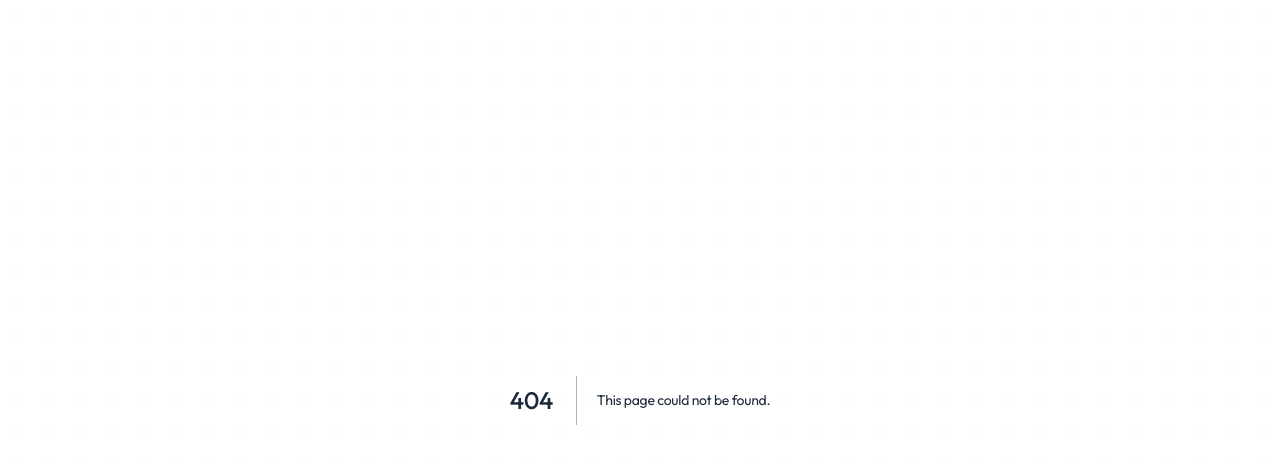
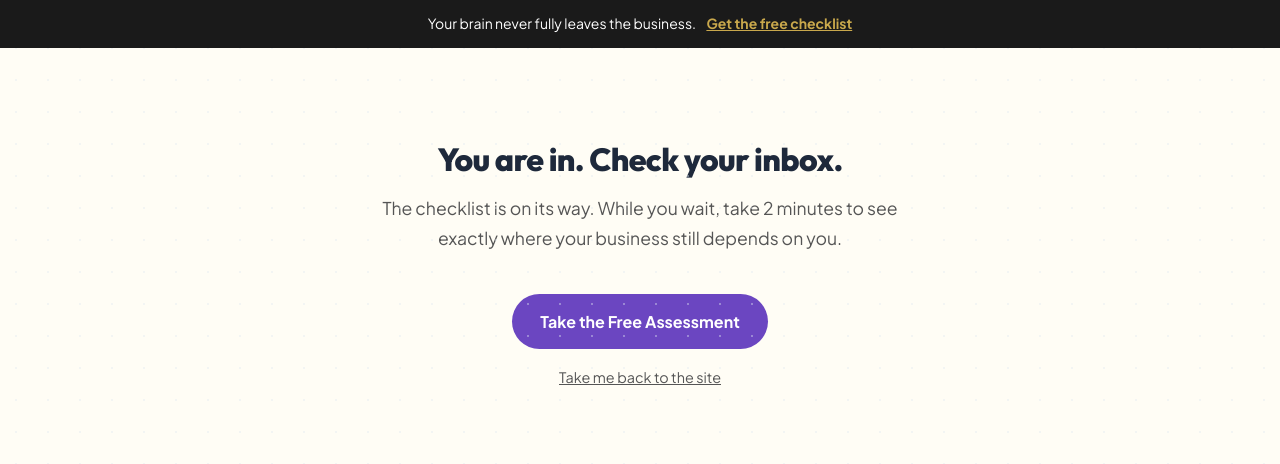
Before and after one commit to unboundascentdev/unbound-ascent, a Next.js app: page /thank-you in a window 1280 px wide. Before the commit this address had no page. Shown: the top 464 px of the page. Built offline with nearby package versions, Linux system fonts and the light colour scheme.

Commit message:
Add opt-in banner, free page, and thank you page

```diff
--- a/src/app/layout.js
+++ b/src/app/layout.js
@@ -1,4 +1,5 @@
 import "./globals.css";
+import OptInBanner from "../components/OptInBanner";
 import { Analytics } from "@vercel/analytics/next";
 import Script from "next/script";
 
@@ -28,10 +29,12 @@ export const metadata = {
     card: "summary_l_image",
   },
 };
+
 export default function RootLayout({ children }) {
   return (
     <html lang="en">
       <body>
+        <OptInBanner />
         {children}
         <Script id="analytics-guard" strategy="beforeInteractive">{`
           if (localStorage.getItem('va-disable') !== '1') {
--- /dev/null
+++ b/src/app/thank-you/page.jsx
@@ -0,0 +1,30 @@
+import Link from "next/link";
+
+export default function ThankYouPage() {
+  const btnStyle = {
+    backgroundColor: "#6b46c1",
+    color: "#ffffff",
+    padding: "14px 28px",
+    borderRadius: "999px",
+    fontWeight: "700",
+    textDecoration: "none",
+    fontSize: "1rem",
+  };
+
+  return (
+    <div style={{ maxWidth: "600px", margin: "140px auto 80px", padding: "0 20px", textAlign: "center" }}>
+      <h1 style={{ fontSize: "2rem", marginBottom: "16px" }}>
+        You are in. Check your inbox.
+      </h1>
+      <p style={{ fontSize: "1.1rem", marginBottom: "40px", color: "#555" }}>
+        The checklist is on its way. While you wait, take 2 minutes to see exactly where your business still depends on you.
+      </p>
+      <div style={{ display: "flex", flexDirection: "column", alignItems: "center", gap: "16px" }}>
+        <a href="/assessment" style={btnStyle}>Take the Free Assessment</a>
+        <Link href="/" style={{ color: "#555", fontSize: "0.9rem", textDecoration: "underline" }}>
+          Take me back to the site
+        </Link>
+      </div>
+    </div>
+  );
+}
--- a/src/components/Hero.module.css
+++ b/src/components/Hero.module.css
@@ -2,7 +2,7 @@
   min-height: 100vh;
   display: flex;
   align-items: center;
-  padding-top: 96px;
+  padding-top: 128px;
   overflow: hidden;
 }
 
--- a/src/components/Navbar.module.css
+++ b/src/components/Navbar.module.css
@@ -1,6 +1,6 @@
 .nav {
   position: fixed;
-  top: 0;
+  top: 44px;
   left: 0;
   right: 0;
   z-index: 100;
--- /dev/null
+++ b/src/components/OptInBanner.jsx
@@ -0,0 +1,31 @@
+import Link from "next/link";
+
+export default function OptInBanner() {
+  return (
+    <div style={{
+      position: "fixed",
+      top: 0,
+      left: 0,
+      right: 0,
+      zIndex: 101,
+      backgroundColor: "#1a1a1a",
+      color: "#ffffff",
+      textAlign: "center",
+      padding: "12px 20px",
+      fontSize: "14px",
+    }}>
+      <span>Your brain never fully leaves the business. </span>
+      <Link
+        href="/free"
+        style={{
+          color: "#c9a84c",
+          fontWeight: "bold",
+          textDecoration: "underline",
+          marginLeft: "8px",
+        }}
+      >
+        Get the free checklist
+      </Link>
+    </div>
+  );
+}
```
Also changed, not shown: src/app/free/page.jsx (added, +42 -0 lines).
